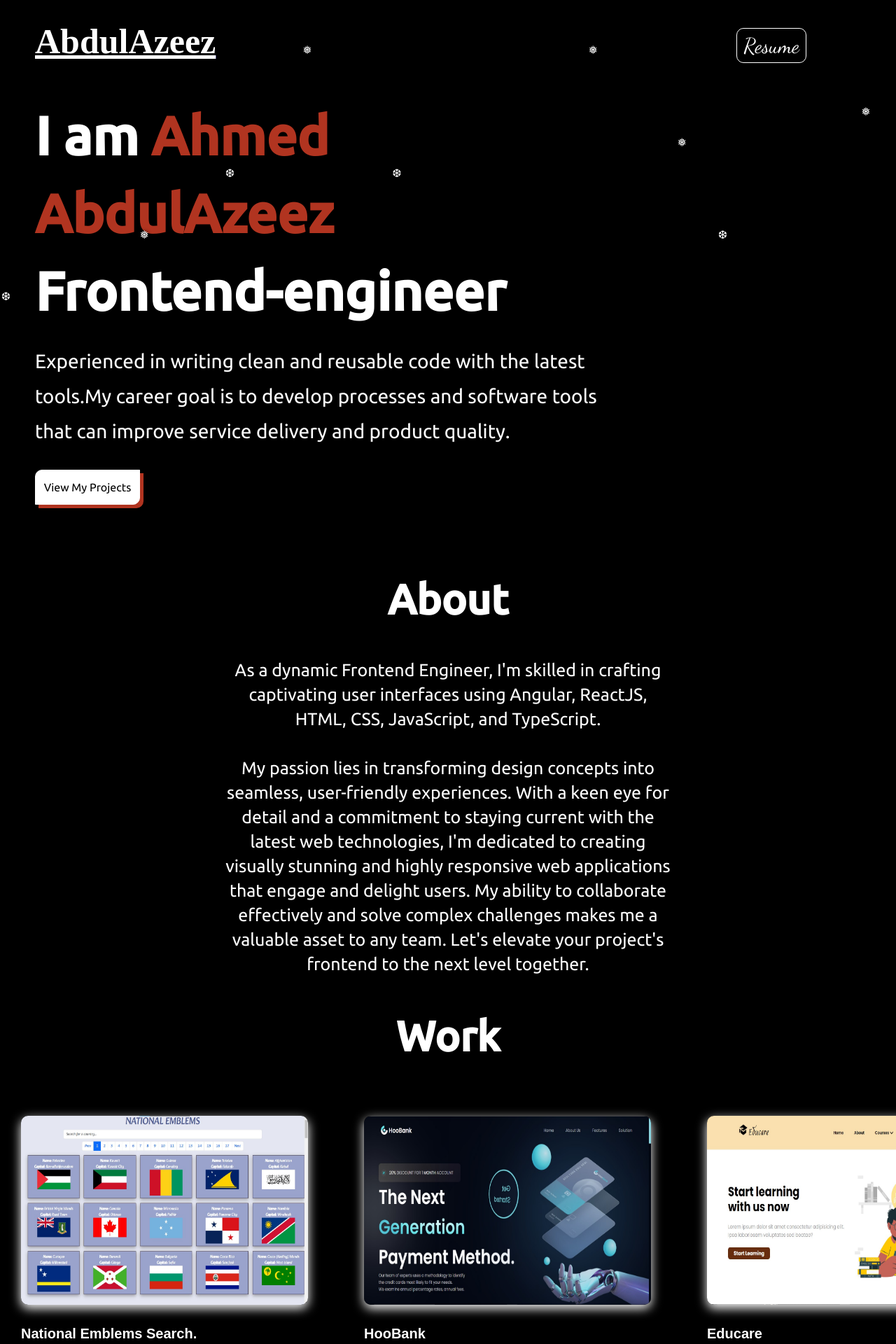
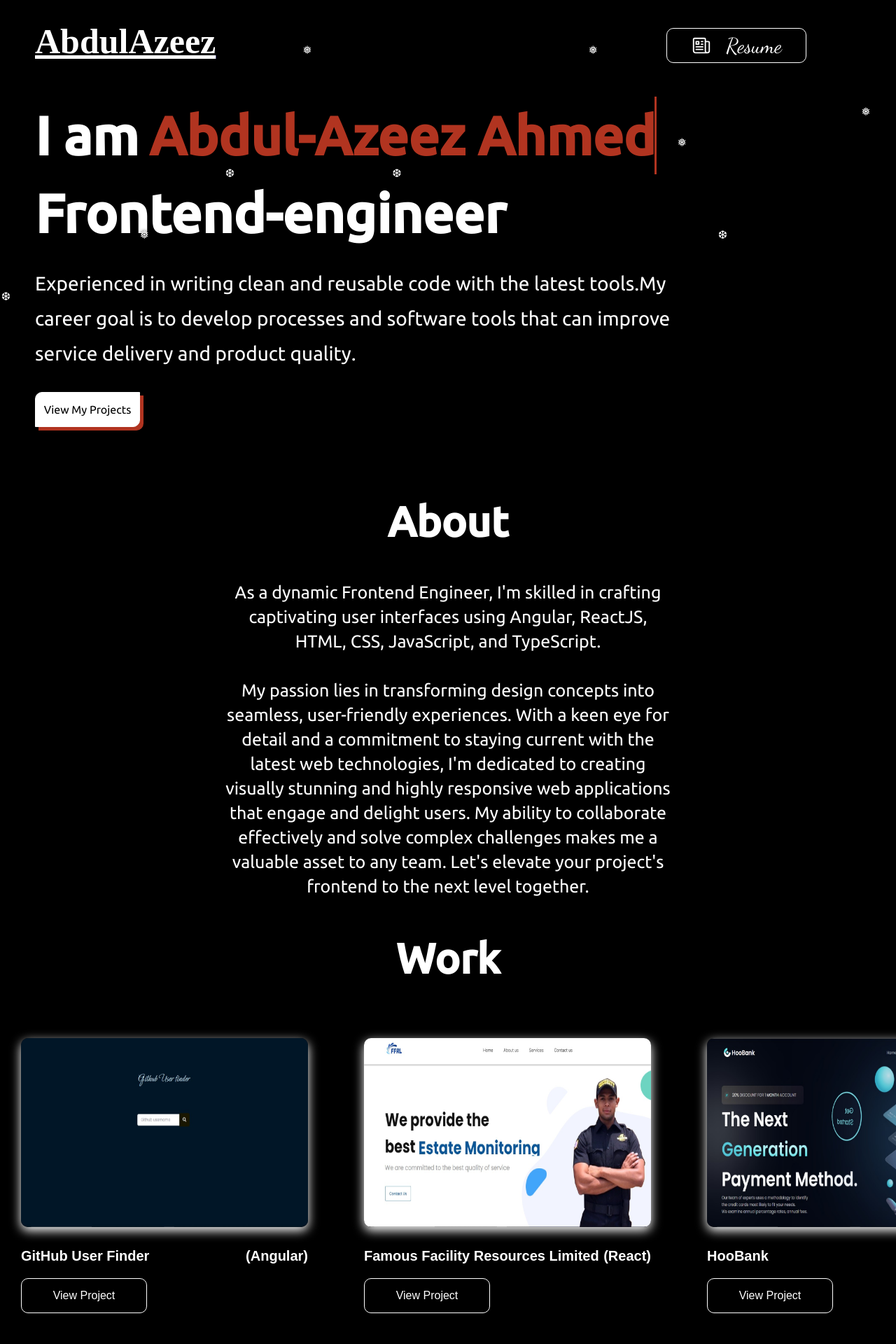
Before and after one commit to harzyz/portfolio, a React (Vite) app: page / in a window 1280 px wide. Shown: the part 20-1940 px from the top of the page at 70% size. Built offline with nearby package versions, Linux system fonts and the light colour scheme; a web font is replaced by a local one.

Commit message:
rearrange works

```diff
--- a/src/components/Header.jsx
+++ b/src/components/Header.jsx
@@ -1,12 +1,15 @@
-import resume from '../../public/AbdulAzeez Ahmed Cv.pdf'
+import { HiOutlineNewspaper } from "react-icons/hi2";
 
 function Header() {
   return (
     <div className="header">
       <a href="/"><h1 className="headerLogo">AbdulAzeez</h1></a>
-      <a href={resume} download={'AbdulAzeez Ahmed CV'}><button className='resume'>Resume</button></a>
+      <a href='https://drive.google.com/file/d/1Vs60kxC2fEWYjgoK9qPrZTizDYM_O952/view?usp=sharing' target="_blank" rel="noopener noreferrer"><button className='resume'> <HiOutlineNewspaper/> Resume</button></a>
       <div className="headerSumary">
-        <h1>I am <span className="red">Ahmed AbdulAzeez</span> <br /> Frontend-engineer</h1>
+        <div className='textContainer'>
+          <h1>I am </h1><h1 className="red">Abdul-Azeez Ahmed.</h1>
+        </div>
+          <h1>Frontend-engineer</h1>
         <p>Experienced in writing clean and reusable code with the latest tools.My career goal is to develop processes and software tools that can improve service delivery and product quality.</p>
       </div>
       <div className="btnWrapper">
--- a/src/components/Work.jsx
+++ b/src/components/Work.jsx
@@ -11,7 +11,7 @@ function Work() {
       <div className="imgWrapper">
       {WorkData.map((bros) => (
       <div key={bros.id} className="imageFrameTrack">
-        <div >
+        <div>
           <div className="imageFrame">
             <a
               href={bros.link}
@@ -20,7 +20,10 @@ function Work() {
               <img width={'100%'} height={'100%'} src={bros.ss} alt="" />
             </a>
           </div>
-          <h4 className="projectDescription">{bros.title}</h4>
+          <div className='projectText'>
+            <h4 className="projectDescription">{bros.title}</h4>
+            <h4 className="projectDescription">{bros.stack}</h4>
+          </div>
           <a href={bros.link} target="_blank" rel="noopener noreferrer">
           <button className="projectBtn">View Project</button>
           </a>
@@ -31,10 +34,10 @@ function Work() {
       </div>
       <div className='links'>
         <a href='https://github.com/harzyz' target="_blank" rel="noopener noreferrer" >
-          <button className='github'>Github <FaGithub /></button>
+          <button className='github'><FaGithub /></button>
         </a>
         <a href='https://www.linkedin.com/in/abdul-azeez-ahmed-528a7624a/' target="_blank" rel="noopener noreferrer" >
-          <button className='linkedin'>LinkedIn <IoLogoLinkedin /></button>
+          <button className='linkedin'><IoLogoLinkedin /></button>
         </a>
 
       </div>
--- a/src/data/Data.jsx
+++ b/src/data/Data.jsx
@@ -9,46 +9,54 @@ import img07 from '../../public/ffrl.jpg'
 const WorkData = [
   {
     id: 1,
-    ss: `${img01}`,
-    title: 'National Emblems Search.',
-    link: 'https://country-search2-0.vercel.app/'
+    ss: `${img04}`,
+    title: 'GitHub User Finder ',
+    stack: '(Angular)',
+    link: 'https://frontend-challenge-23.vercel.app/'
   },
   {
     id: 2,
+    ss: `${img07}`,
+    title: 'Famous Facility Resources Limited',
+    stack: '(React)',
+    link: 'https://www.famousfacilityresourceslimited.co.uk/'
+  },
+  {
+    id: 3,
     ss: `${img05}`,
     title: 'HooBank',
+    stack: '(React)',
     link: 'https://hoo-bank-landing-page-dusky.vercel.app/'
   },
   {
-    id: 3,
+    id: 4,
     ss: `${img03}`,
     title: 'Educare',
+    stack: '(HTML, CSS)',
     link: 'https://harzyz.github.io/webdevsafari1.0/'
   },
   {
-    id: 4,
-    ss: `${img04}`,
-    title: 'GitHub User Finder ',
-    link: 'https://frontend-challenge-23.vercel.app/'
+    id: 5,
+    ss: `${img06}`,
+    title: 'Olonje',
+    stack: '(React)',
+    link: 'https://olonje-landing-page.vercel.app/'
   },
   {
-    id: 5,
+    id: 6,
     ss: `${img02}`,
     title: 'GetLinked Hackathon',
+    stack: '(React)',
     link: 'https://hackathon-three-liard.vercel.app/'
   },
   {
-    id: 6,
-    ss: `${img06}`,
-    title: 'Olonje',
-    link: 'https://olonje-landing-page.vercel.app/'
+    id: 7,
+    ss: `${img01}`,
+    title: 'National Emblems Search.',
+    stack: '(React)',
+    link: 'https://country-search2-0.vercel.app/'
   },
-  {
-    id: 7,
-    ss: `${img07}`,
-    title: 'Famous Facility Resources Limited',
-    link: 'https://www.famousfacilityresourceslimited.co.uk/'
-  },
+
 ]
 
 export default WorkData
--- a/src/index.css
+++ b/src/index.css
@@ -71,14 +71,22 @@ body::-webkit-scrollbar-thumb:hover{
   font-size: 30px;
   position: absolute;
   top: 60px;
+  display: flex;
+  justify-content: center;
+  gap: 20px;
+  align-items: center;
   right: 10%;
   border: 1px solid #FFFFFF;
   background: #000000;
   height: 50px;
-  width: 100px;
+  width: 200px;
   border-radius: 10px;
   transition: all .3s ease;
   color: #FFFFFF;
+}
+.textContainer{
+  display: flex;
+  gap: 15px;
 }
 .resume:hover{
   animation: hithere 1s ease 4;
@@ -100,7 +108,7 @@ body::-webkit-scrollbar-thumb:hover{
   margin-top: 50px;
   font-family: 'Ubuntu', sans-serif;
   text-decoration: none;
-  width: 70%;
+  width: 80%;
   /* border: 3px solid red; */
 }
 .headerSumary h1{
@@ -115,6 +123,17 @@ body::-webkit-scrollbar-thumb:hover{
 }
 .red{
   color: #B13420;
+  border-right: 3px solid #B13420;
+  white-space: nowrap;
+  overflow: hidden;
+  width: 725px;
+  /* animation: typing 1.2s steps(18), cursor .4s step-end infinite alternate; */
+}
+@keyframes cursor {
+  50% { border-color: transparent;}
+}
+@keyframes typing {
+  from { width: 0;}
 }
 .btnWrapper{
   margin-top: 30px;
@@ -222,6 +241,11 @@ body::-webkit-scrollbar-thumb:hover{
   gap: 40px;
   width: 100%;
 }
+.projectText{
+  width: 100%;
+  display: flex;
+  justify-content: space-between;
+}
 .github,.linkedin{
   padding: 15px;
   background-color: transparent;
@@ -230,6 +254,11 @@ body::-webkit-scrollbar-thumb:hover{
   border: 2px solid grey;
   border-radius: 10px;
   font-family: 'Ubuntu', sans-serif;
+}
+.github:hover, .linkedin:hover{
+  color: #000000;
+  background: #FFFFFF;
+  border: 1px solid #000000;
 }
 @keyframes hithere {
   30% { transform: scale(1.2); }
```
Also changed, not shown: vite.config.js.timestamp-1710859208255-c977c340036cc.mjs (added, +10 -0 lines).
